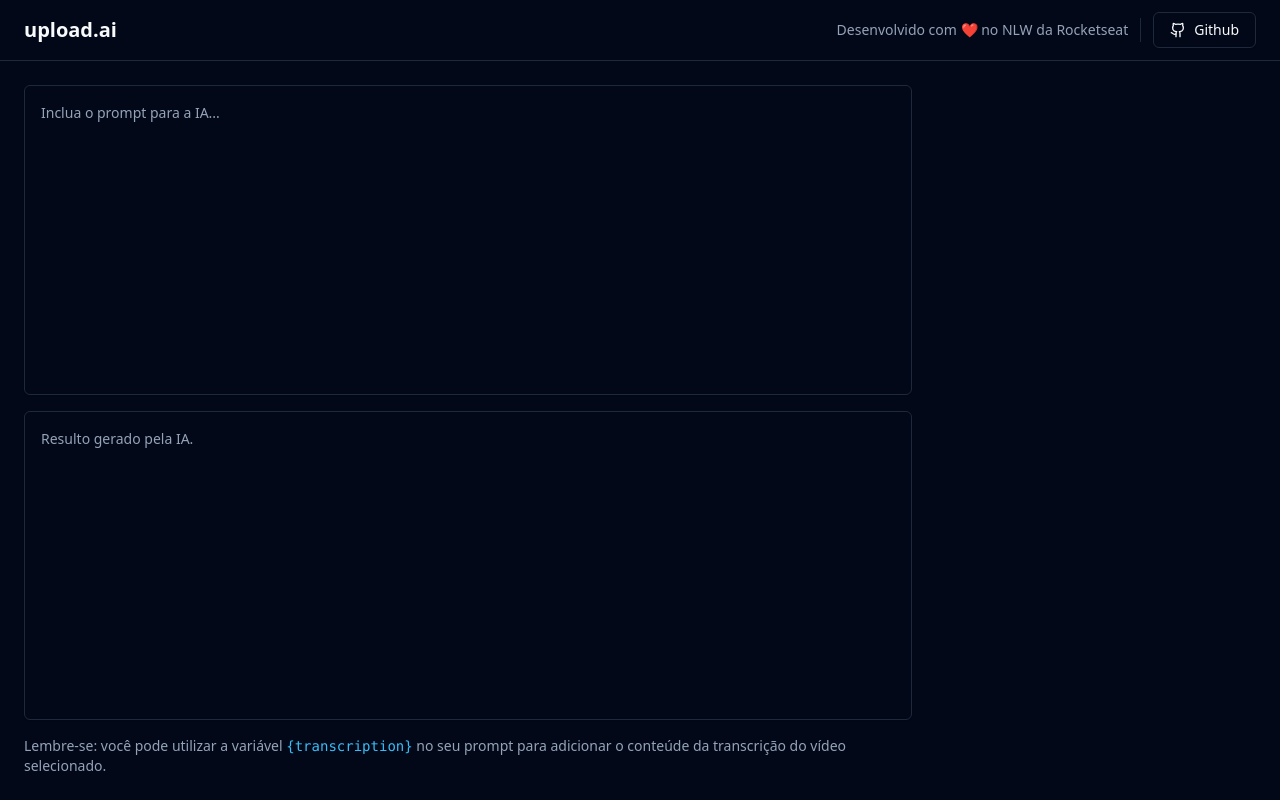
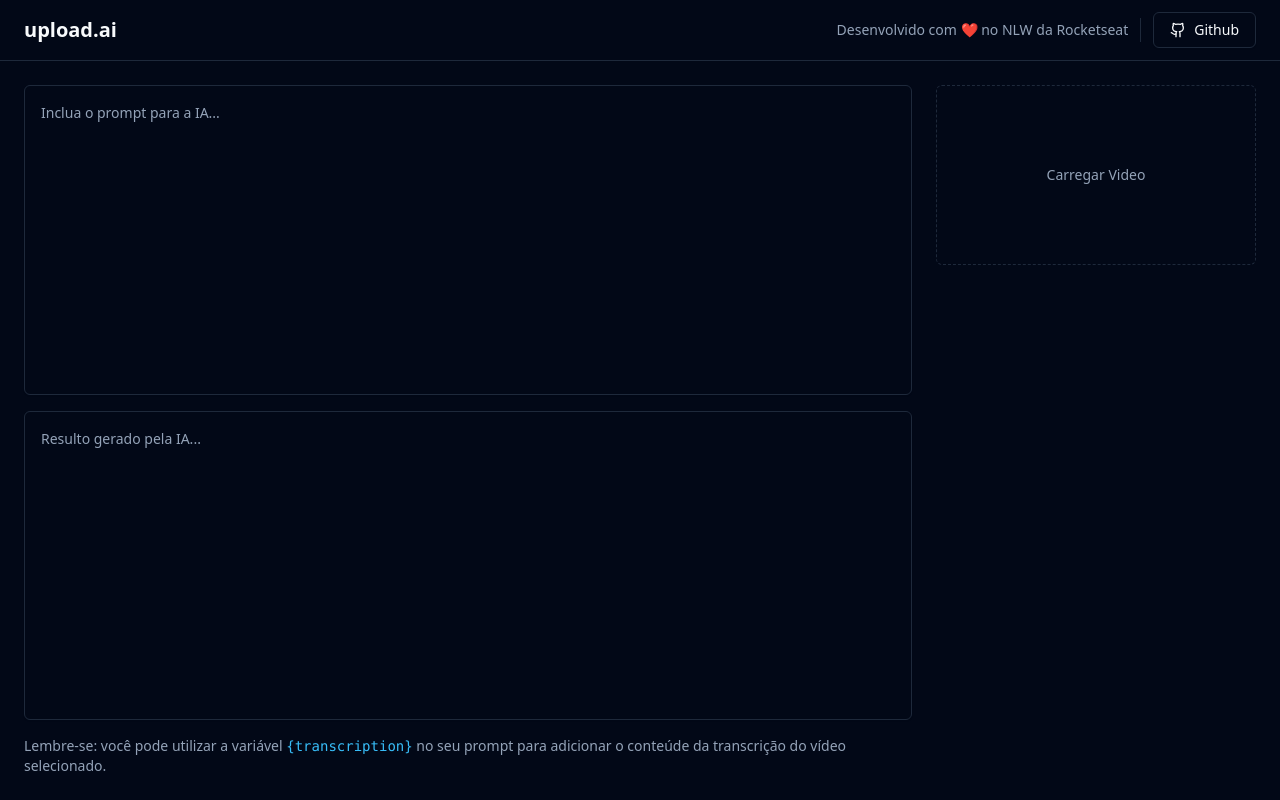
Before and after one commit to JessicaLBarbosa/upload-ai, a React (Vite) app: page / in a window 1280 px wide. Built offline with nearby package versions, Linux system fonts and the light colour scheme.

Commit message:
criando a sidebar

```diff
--- a/src/App.tsx
+++ b/src/App.tsx
@@ -23,6 +23,7 @@
       </div>
 
       <main className="flex-1 p-6 flex gap-6">
+        {/* Textareas */}
         <div className="flex flex-col flex-1 gap-4">
           <div className="grid grid-rows-2 gap-4 flex-1">
             <Textarea
@@ -31,7 +32,7 @@
             />
             <Textarea
               className="resize-none p-4 leading-relaxed"
-              placeholder="Resulto gerado pela IA."
+              placeholder="Resulto gerado pela IA..."
               readOnly
             />
           </div>
@@ -40,8 +41,15 @@
           </p>
         </div>
 
-        <aside className="w-80">
+        {/* Sidebar */}
+        <aside className="w-80 space-y-6">
+          <form className="space-y-6">
+            <label htmlFor="video" className="border flex rounded-md aspect-video cursor-pointer border-dashed text-sm flex-col gap-2 items-center justify-center text-muted-foreground ">
+              Carregar Video
+            </label>
 
+            <input type="file" id="video" accept="video/mp4" className="sr-only"/>
+          </form>
         </aside>
       </main>
     </div>
```
